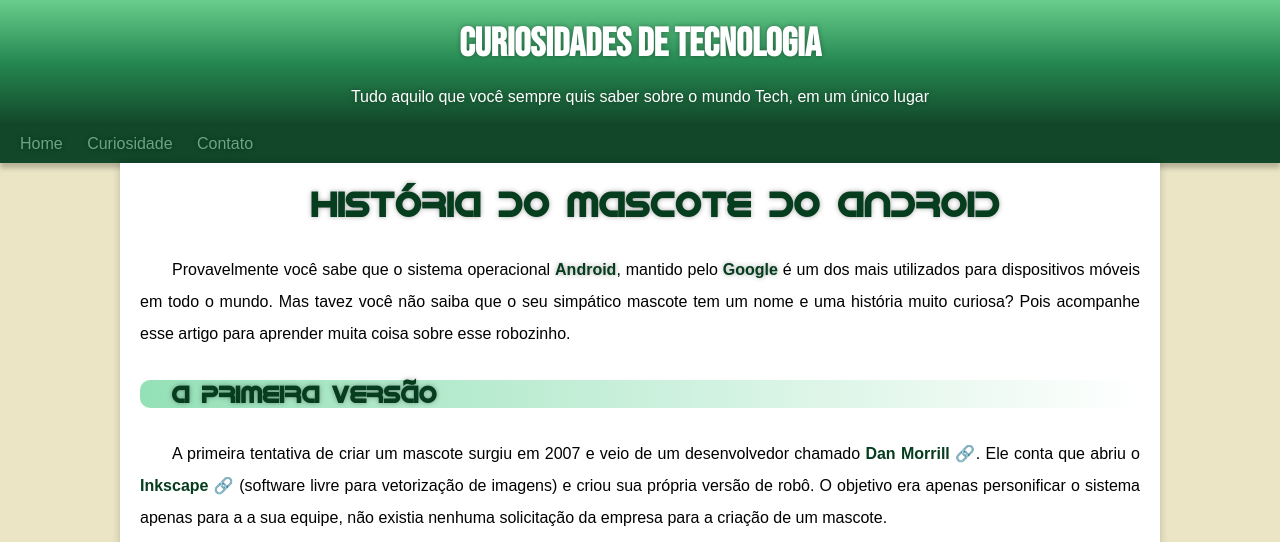
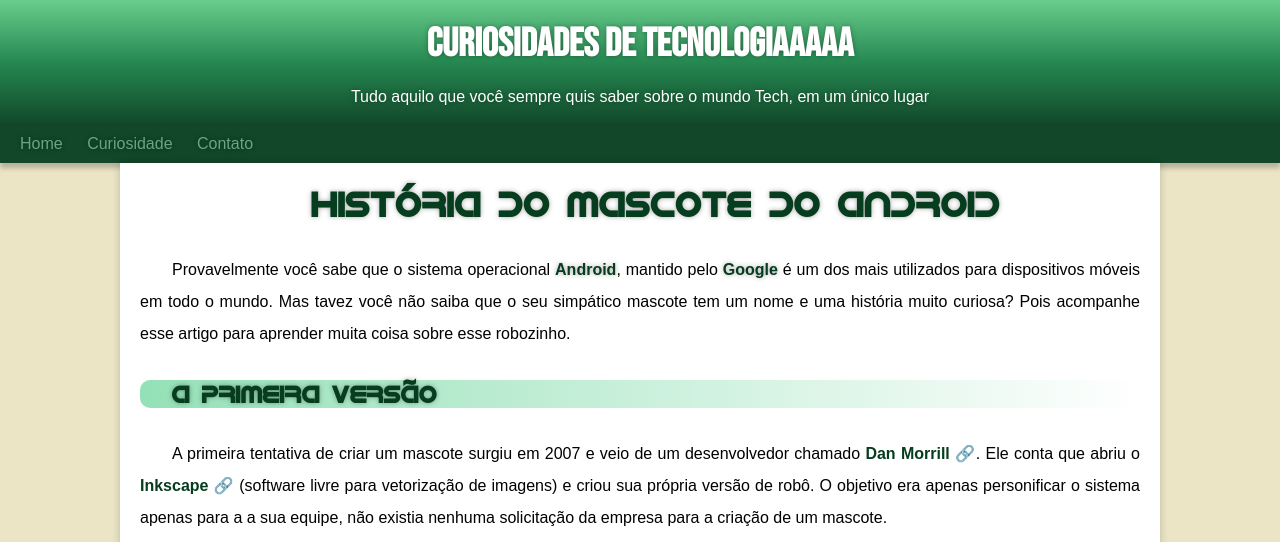
Before and after one commit to gullitkk/html-css, a plain HTML site: page desafios/d 010/index.html in a window 1280 px wide. Shown: the top 542 px of the page. Drawn offline with Linux system fonts and the light colour scheme.

Commit message:
Update index.html

```diff
--- a/desafios/d 010/index.html
+++ b/desafios/d 010/index.html
@@ -10,7 +10,7 @@
 <body>
     <header>
      <h1>
-        Curiosidades de Tecnologia
+        Curiosidades de Tecnologiaaaaa
     </h1>
 
      <p>
```
